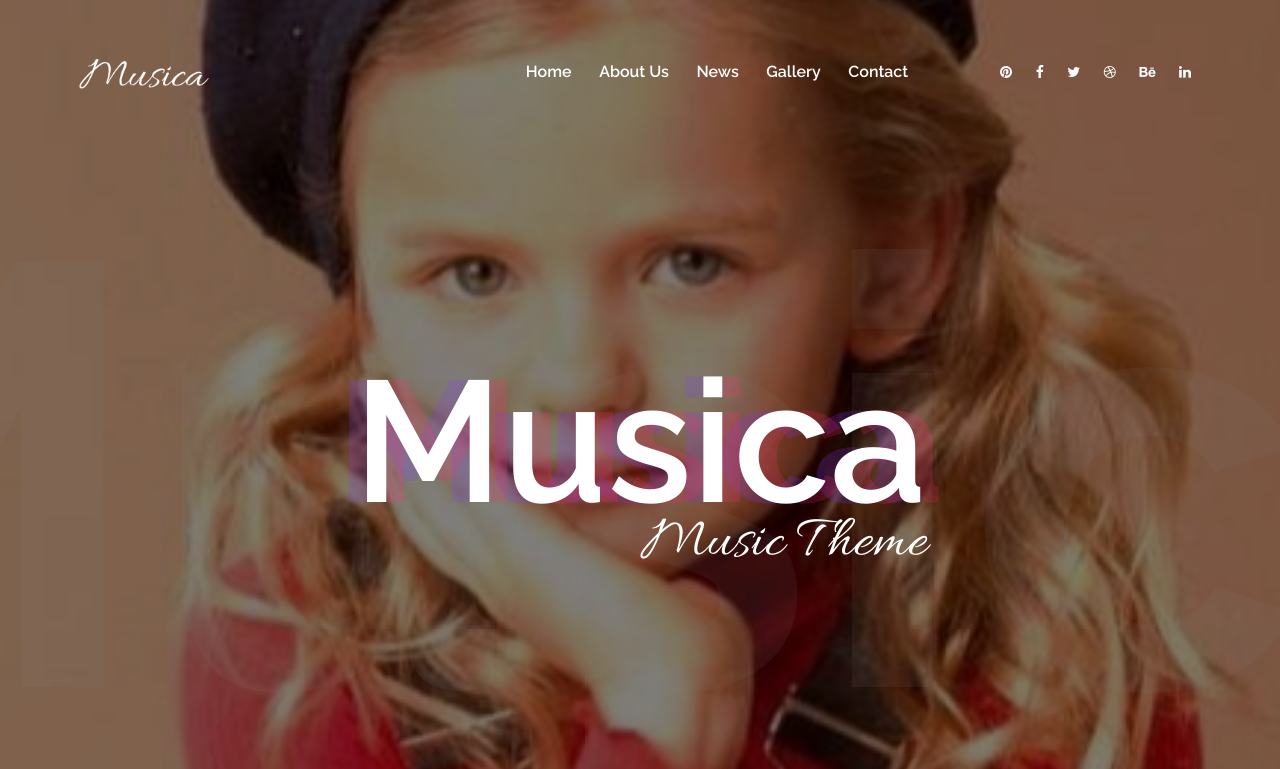
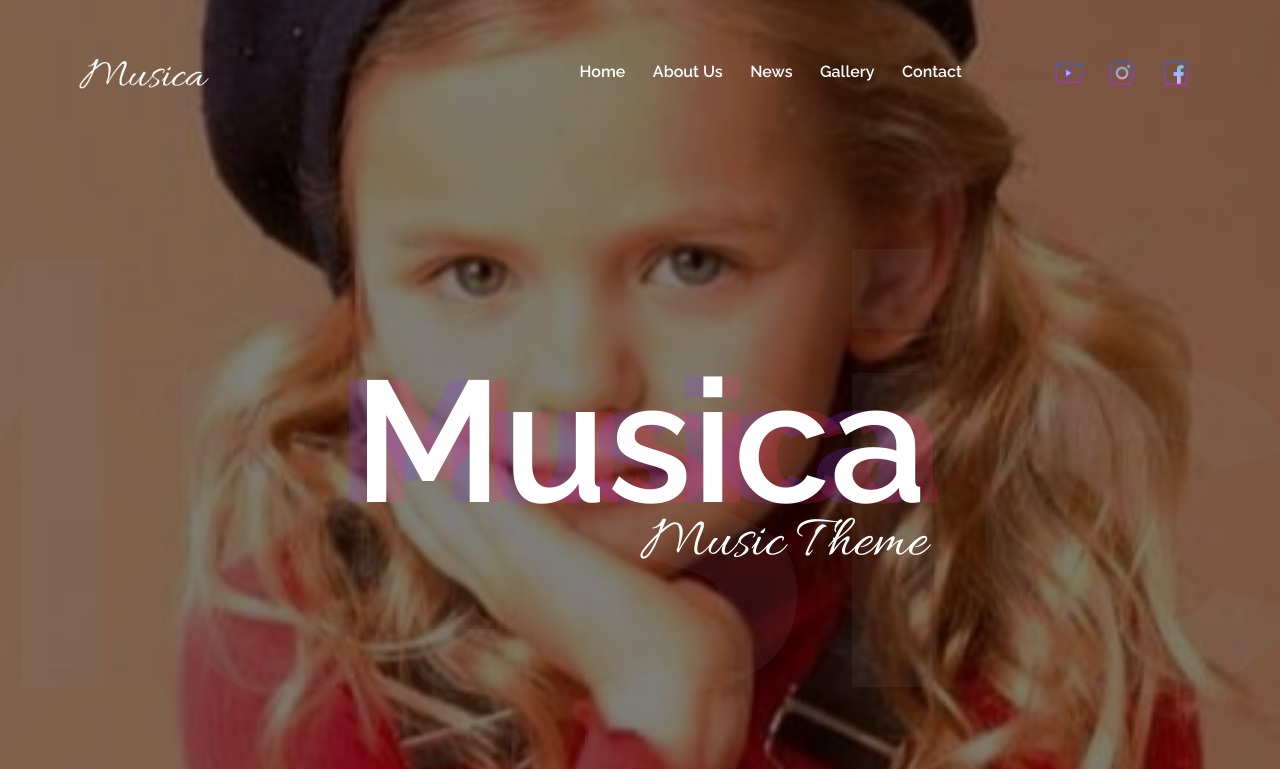
Before and after one commit to Alchantness/mira_1, a plain HTML site: page index.html in a window 1280 px wide. Shown: the top 769 px of the page. Drawn offline with Linux system fonts and the light colour scheme.

Commit message:
ЭЩКЕРЕ

```diff
--- a/index.html
+++ b/index.html
@@ -64,12 +64,9 @@
 
                                 <!-- Social Button -->
                                 <div class="top-social-info">
-                                    <a href="#"><i class="fa fa-pinterest" aria-hidden="true"></i></a>
-                                    <a href="#"><i class="fa fa-facebook" aria-hidden="true"></i></a>
-                                    <a href="#"><i class="fa fa-twitter" aria-hidden="true"></i></a>
-                                    <a href="#"><i class="fa fa-dribbble" aria-hidden="true"></i></a>
-                                    <a href="#"><i class="fa fa-behance" aria-hidden="true"></i></a>
-                                    <a href="#"><i class="fa fa-linkedin" aria-hidden="true"></i></a>
+                                    <a href="https://www.youtube.com/channel/UCf5ej8Yqe-oevxHlUU8eMxg"><img src="./img/links-img/youtube.png" style="width: 30px;"></a>
+                                    <a href="#"><img src="./img/links-img/instagram.png" style="width: 30px"></i></a>
+                                    <a href="#"><img src="./img/links-img/facebook.png" style="width: 30px;"></i></a>
                                 </div>
 
                             </div>
```
Also changed, not shown: img/links-img/facebook.png (added), img/links-img/instagram.png (added), img/links-img/youtube.png (added).
